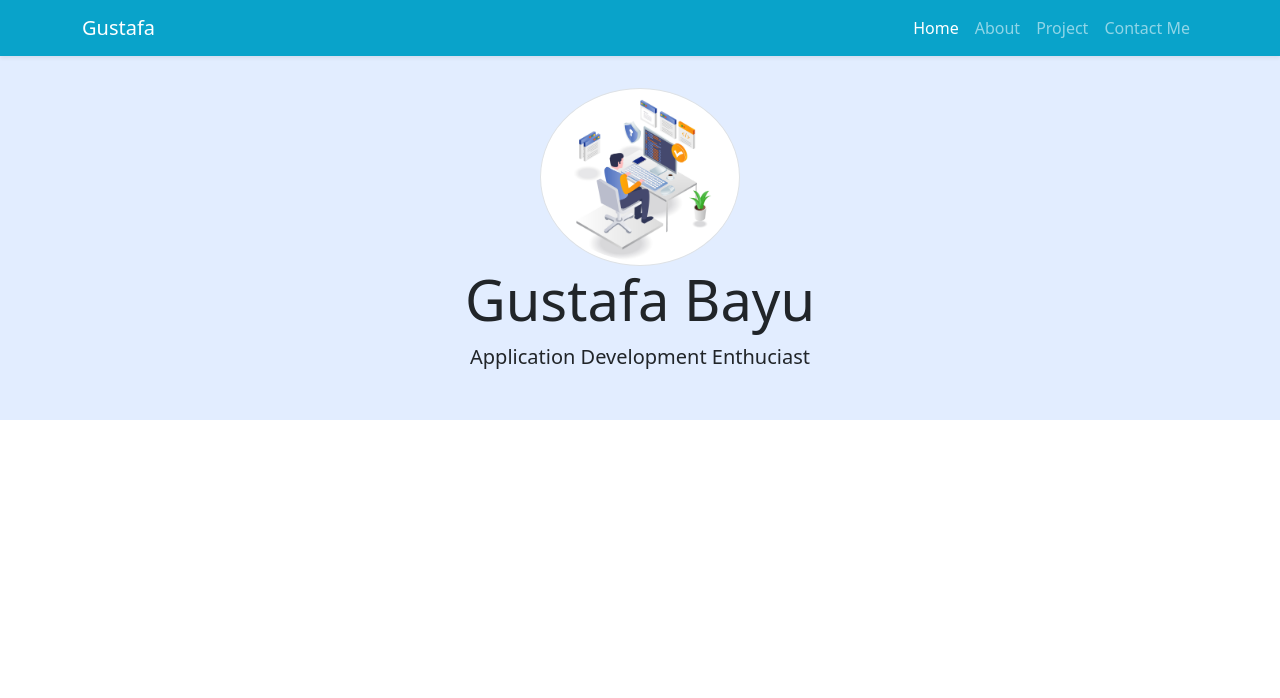
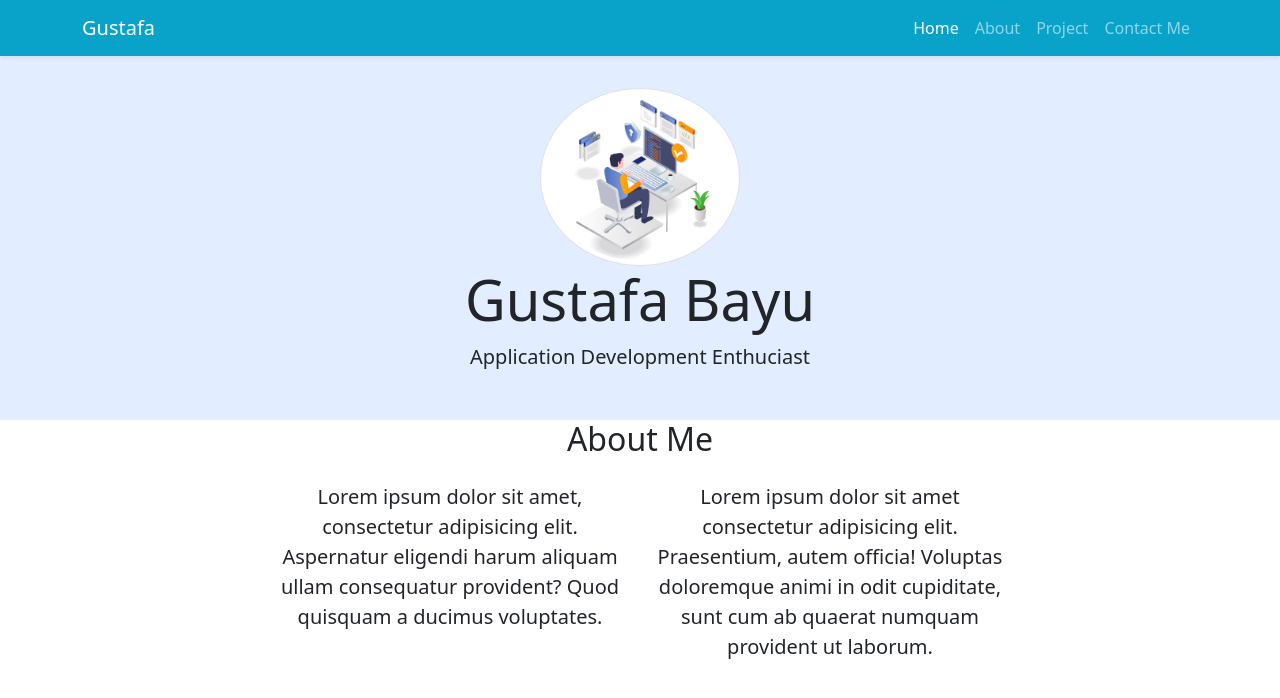
Before and after one commit to gustafabayu/portofolio-boots, a plain HTML site: page index.html in a window 1280 px wide. Shown: the top 698 px of the page. Drawn offline with nearby package versions, Linux system fonts and the light colour scheme.

Commit message:
fase 3 - about me

```diff
--- a/index.html
+++ b/index.html
@@ -42,6 +42,24 @@
       <p class="lead">Application Development Enthuciast</p>
     </section>
 
+    <section id="about">
+      <div class="container">
+        <div class="row text-center mb-3">
+          <div class="col">
+            <h2>About Me</h2>
+          </div>
+        </div>
+        <div class="row justify-content-center fs-5 text-center">
+          <div class="col-4">
+            <p>Lorem ipsum dolor sit amet, consectetur adipisicing elit. Aspernatur eligendi harum aliquam ullam consequatur provident? Quod quisquam a ducimus voluptates.</p>
+          </div>
+          <div class="col-4">
+            <div class="p">Lorem ipsum dolor sit amet consectetur adipisicing elit. Praesentium, autem officia! Voluptas doloremque animi in odit cupiditate, sunt cum ab quaerat numquam provident ut laborum.</div>
+          </div>
+        </div>
+      </div>
+    </section>
+
     <script src="https://cdn.jsdelivr.net/npm/bootstrap@5.2.0-beta1/dist/js/bootstrap.bundle.min.js" integrity="sha384-pprn3073KE6tl6bjs2QrFaJGz5/SUsLqktiwsUTF55Jfv3qYSDhgCecCxMW52nD2" crossorigin="anonymous"></script>
   </body>
 </html>
--- a/style.css
+++ b/style.css
@@ -1,3 +1,6 @@
+body {
+  min-height: 2000px;
+}
 .jumbotron {
   padding: 2rem 1rem;
   background-color: #e2edff;
```
